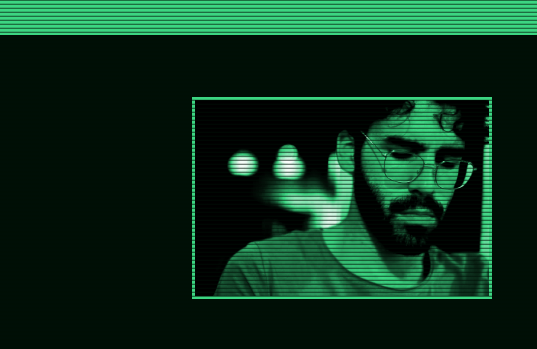
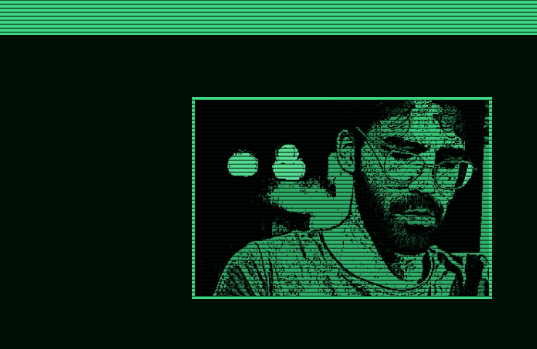
Before and after one commit to SamVarejao/portofolio, a plain HTML site: page index.html in a window 1280 px wide. Shown: the part 183-532 px from the top of the page, 0-537 px from the left. Drawn offline with Linux system fonts and the light colour scheme.

Commit message:
changed photo to a 8bit version

```diff
--- a/index.html
+++ b/index.html
@@ -16,7 +16,7 @@
           <h1>Full Stack Web Developer</h1>
         </div>
         <div class="aboutPhoto">
-          <img src="./img/image.png" alt="My monochromatic mug">
+          <img src="./img/image.jpg" alt="My monochromatic mug">
         </div>
         <div class="aboutDesc">
             <p>
```
Also changed, not shown: img/image.jpg (added).
